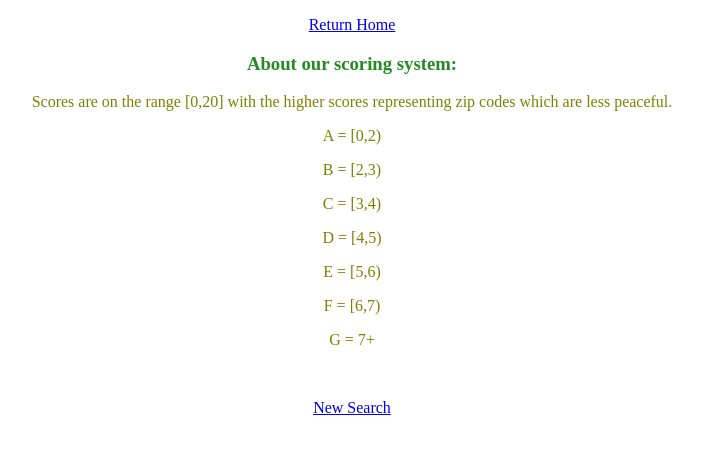
After one commit to gcivil-nyu-org/INET-Team-2-F2022, a Django app: page /rate/ in a window 1280 px wide. The commit adds this page. Shown: the top 454 px of the page, without its empty margins (288-991 px from the left). Run offline with Django 3.2, Linux system fonts and the light colour scheme.

Commit message:
adding user ratings

```diff
--- a/serenity_project/app/forms.py
+++ b/serenity_project/app/forms.py
@@ -16,3 +16,7 @@ class NewUserForm(UserCreationForm):
         if commit:
             user.save()
         return user
+
+
+class RatingForm(forms.Form):
+    user_rating = forms.CharField(label="Your grade", max_length=1)
--- a/serenity_project/app/models.py
+++ b/serenity_project/app/models.py
@@ -12,6 +12,9 @@ class ScoreTable(models.Model):
     wasteDisposal = models.FloatField(max_length=10)
     unsanitaryCondition = models.FloatField(max_length=10)
     grade = "A"
+    gradeCount = models.FloatField(default=0, max_length=10)
+    userAvg = models.FloatField(default=0, max_length=10)
+    userGrade = models.FloatField(default=0, max_length=10)
 
     def __str__(self):
         return f"Zipcode: {self.zipcode}, Score: {self.residentialNoise}, Grade:"
--- /dev/null
+++ b/serenity_project/app/templates/app/rate.html
@@ -0,0 +1,33 @@
+<!DOCTYPE html>
+<html>
+<body>
+<center>
+{% if zip %}
+<h1 style="color:olive"> Submit your grade for {{ zip }}: </h1>
+
+<form action="/thanks/" method="post" style="color:forestgreen">
+    {% csrf_token %}
+    {{ form }}
+    <input id="zip" type="hidden" name="zip" value="{{ zip }}">
+    <input type="submit" value="Submit">
+</form>
+{% else %}
+
+<p style="color:ECFFE8;"><a href="{% url 'home' %}">Return Home</a></p>
+{% endif %}
+
+<h3 style="color:forestgreen">About our scoring system:</h3>
+<p style="color:olive">Scores are on the range [0,20] with the higher scores representing zip codes which are less peaceful.</p>
+<p style="color:olive">A = [0,2)</p>
+<p style="color:olive">B = [2,3)</p>
+<p style="color:olive">C = [3,4)</p>
+<p style="color:olive">D = [4,5)</p>
+<p style="color:olive">E = [5,6)</p>
+<p style="color:olive">F = [6,7)</p>
+<p style="color:olive">G = 7+</p>
+<br>
+<p style="color:ECFFE8;"><a href="{% url 'home' %}">New Search</a></p>
+
+</body>
+</center>
+</html>
--- a/serenity_project/app/urls.py
+++ b/serenity_project/app/urls.py
@@ -19,4 +19,6 @@ urlpatterns = [
     path("register", views.register_request, name="register"),
     path("login", views.login_request, name="login"),
     path("logout", views.logoutUser, name="logout"),
+    path("rate/", views.submit_rating, name="rate"),
+    path("thanks/", views.get_rating, name="thanks"),
 ]
--- a/serenity_project/app/views.py
+++ b/serenity_project/app/views.py
@@ -11,6 +11,7 @@ from django.contrib.auth import login, authenticate, logout
 from django.contrib.auth.forms import AuthenticationForm
 from django.shortcuts import HttpResponseRedirect
 from django.template.response import TemplateResponse
+from .forms import RatingForm
 
 import pandas as pd
 import numpy as np
@@ -82,7 +83,56 @@ def search(request):  # pragma: no cover
         return render(request, "app/search.html", {}, csrfContext)
 
 
-def register_request(request):  # pragma: no cover
+def submit_rating(request):
+    # csrfContext = RequestContext(request)
+    zip = request.POST.get("zip")
+    form = RatingForm(request.POST)
+    print(zip)
+    return render(request, "app/rate.html", {"form": form, "zip": zip})
+
+
+def update_user_rating(zip, grade):
+    print(zip)
+    print(grade)
+    post = ScoreTable.objects.get(zipcode=zip)
+    print(post)
+    post.gradeCount += 1
+    if grade == "A":
+        post.userGrade += 1
+    if grade == "B":
+        post.userGrade += 2
+    if grade == "C":
+        post.userGrade += 3
+    if grade == "D":
+        post.userGrade += 4
+    if grade == "E":
+        post.userGrade += 5
+    if grade == "F":
+        post.userGrade += 6
+    if grade == "G":
+        post.userGrade += 7
+    post.userAvg = (post.userGrade) / (post.gradeCount)
+    post.save()
+    return post.userAvg
+
+
+def get_rating(request):
+    # csrfContext = RequestContext(request)
+    form = RatingForm(request.POST)
+    if request.method == "POST":
+        form = RatingForm(request.POST)
+        zip = request.POST.get("zip")
+        grade = request.POST.get("user_rating")
+        updated_grade = update_user_rating(zip, grade)
+        return render(
+            request,
+            "app/thanks.html",
+            {"grade": grade, "zipcode": zip, "updated_grade": updated_grade},
+        )
+    return render(request, "app/thanks.html", {"form": form})
+
+
+def register_request(request):
     if request.method == "POST":
         form = NewUserForm(request.POST)
         if form.is_valid():
```
Also changed, not shown: serenity_project/app/templates/app/search.html (+16 -2 lines), serenity_project/app/templates/app/thanks.html (added, +14 -0 lines), serenity_project/app/migrations/0005_add_user_grades.py (added), serenity_project/app/migrations/0006_auto_20221031_1427.py (added), serenity_project/db.sqlite3.
